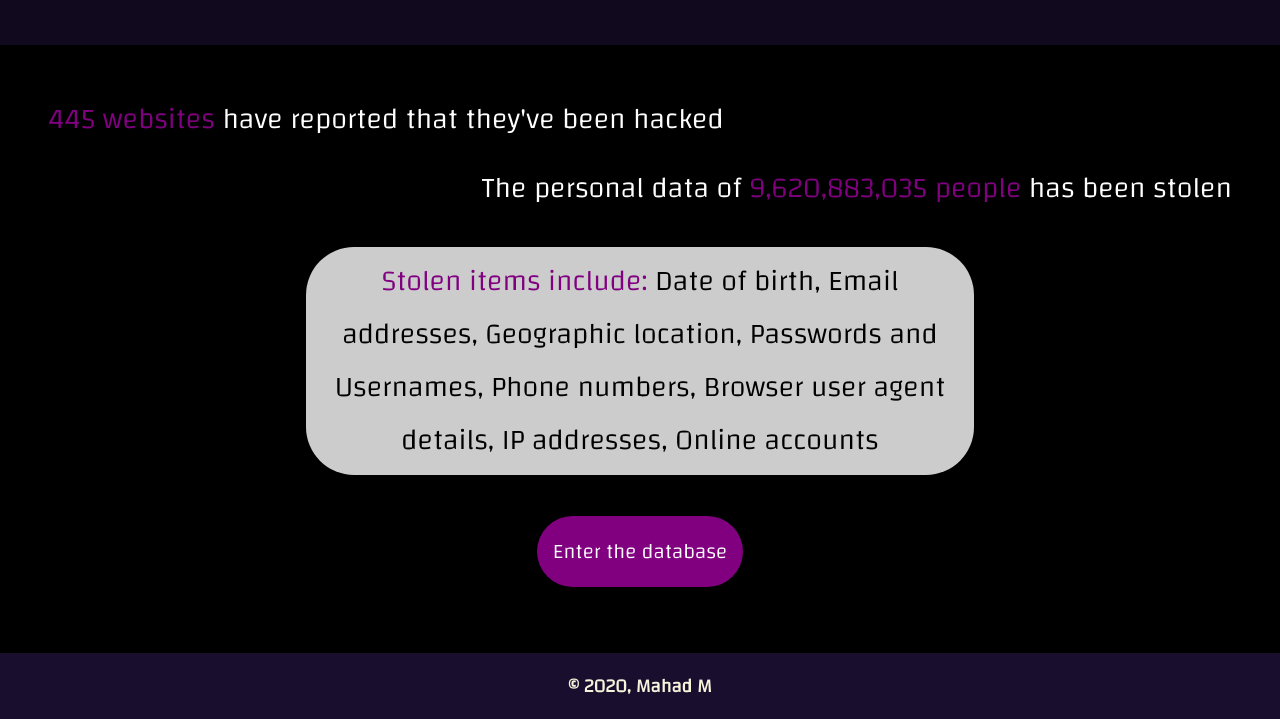
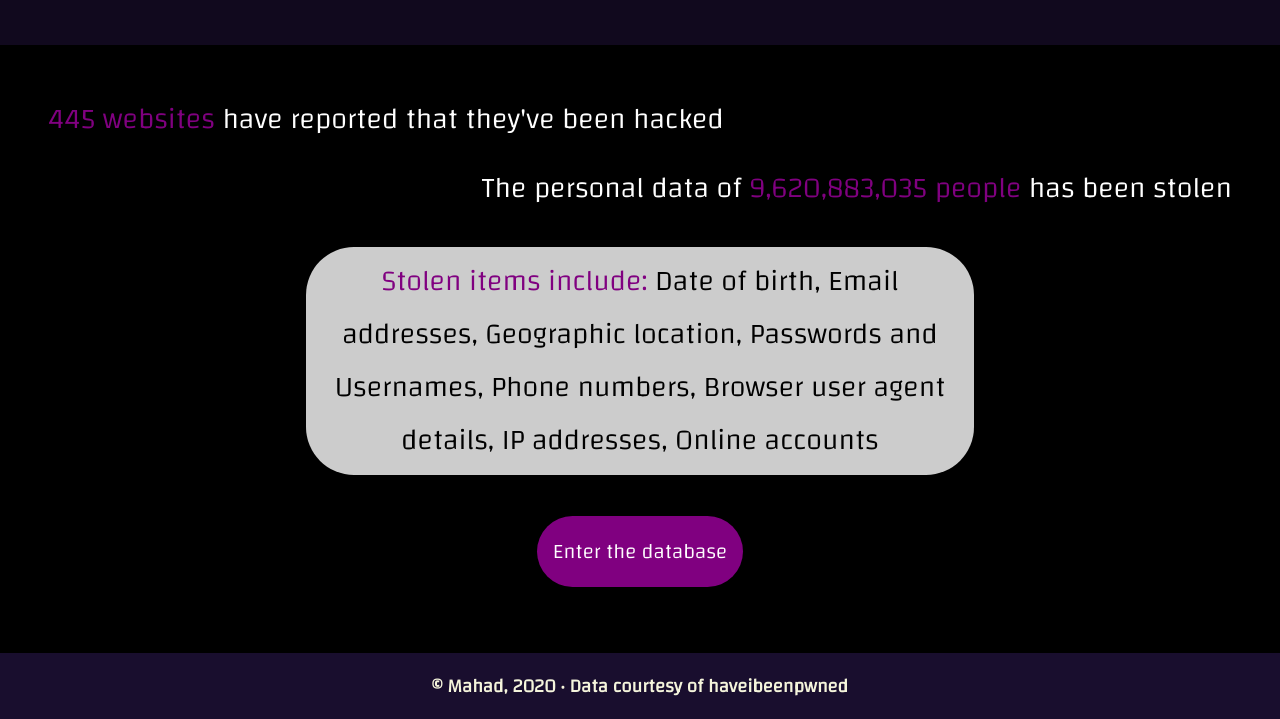
Before and after one commit to Elir-Mahad/cybercrimes, a plain HTML site: page index.html in a window 1280 px wide. Shown: the part 533-1252 px from the top of the page. Drawn offline with Linux system fonts and the light colour scheme.

Commit message:
Update index.html

```diff
--- a/index.html
+++ b/index.html
@@ -271,7 +271,7 @@ margin:0rem;
 
             <footer>
 
-            <h3 class="shoutout">  © 2020, Mahad M  </h3>
+            <h3 class="shoutout">  © Mahad, 2020 · Data courtesy of haveibeenpwned </h3>
 
         </footer>
 
```
